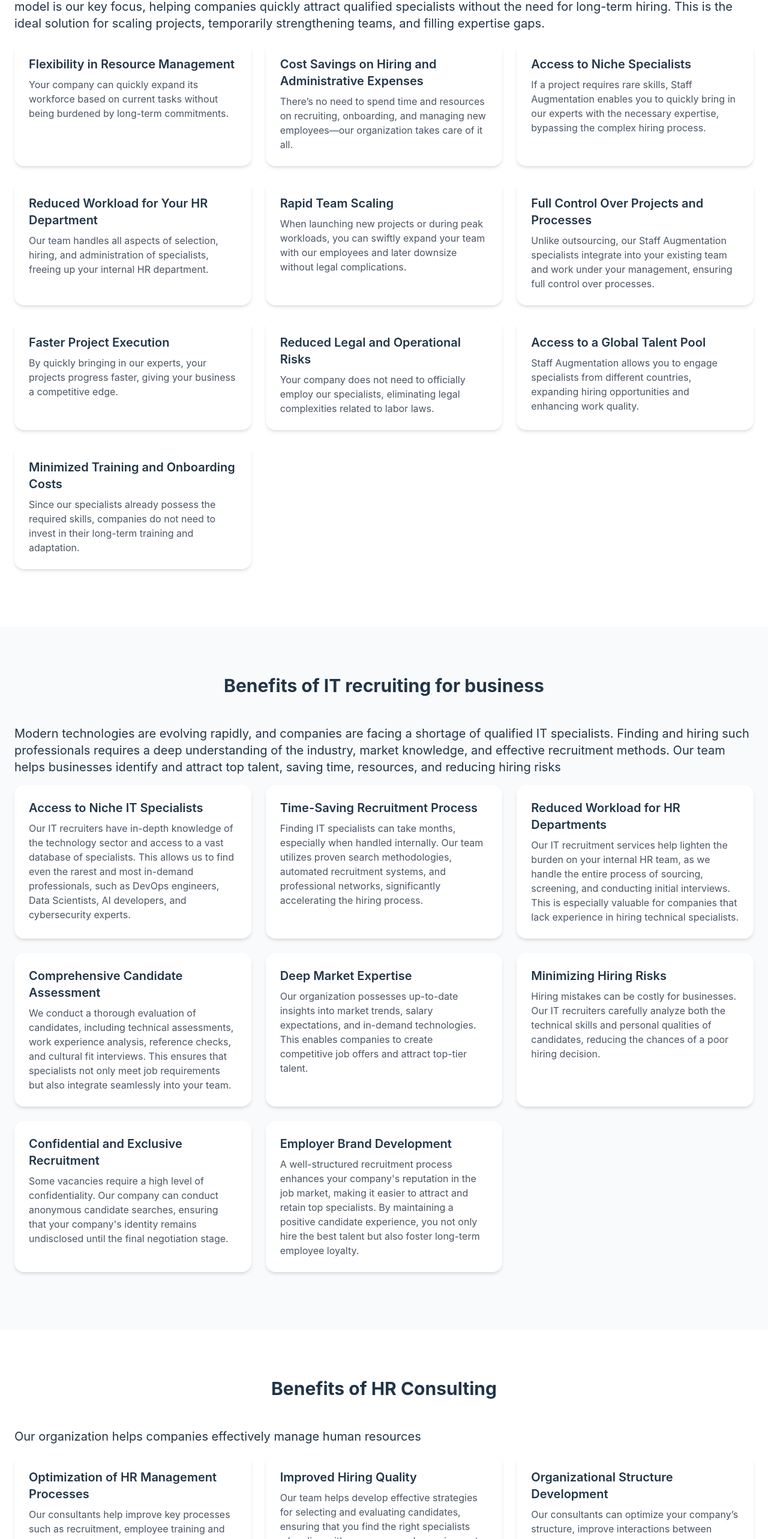
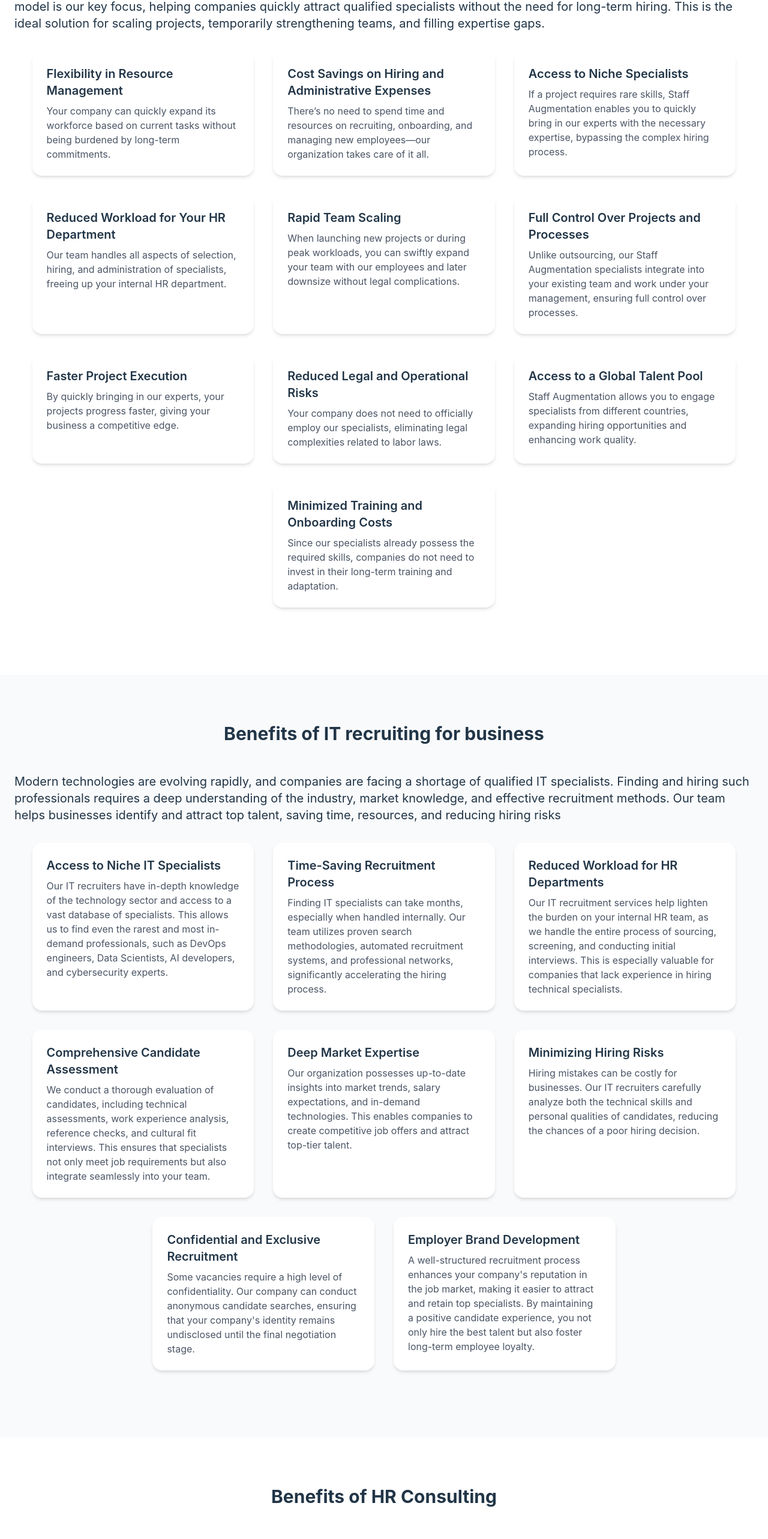
Before and after one commit to ngromyko/techtalentpro, a React (Vite) app: page / in a window 1280 px wide. Shown: the part 1597-4163 px from the top of the page at 60% size. Built offline with nearby package versions, Linux system fonts and the light colour scheme.

Commit message:
feat(UI-updates): update sections layout

```diff
--- a/src/components/HrConsultingSection.tsx
+++ b/src/components/HrConsultingSection.tsx
@@ -12,12 +12,12 @@ const HrConsultingSection = () => {
       <Container>
         <SectionHeader>{t("benefitsOfHrConsulting")}</SectionHeader>
         <p className="mb-4 text-xl">{t("sectionDescription")}</p>
-        <div className="grid grid-cols-1 md:grid-cols-2 lg:grid-cols-3 gap-6">
+        <div className="flex flex-wrap justify-center">
           {hrConsultingSectionTextKeys.map((textKey) => {
             return (
               <div
                 key={textKey}
-                className="bg-white p-6 rounded-2xl shadow-md hover:shadow-lg transition-all duration-300"
+                className="bg-white m-4 p-6 rounded-2xl shadow-md hover:shadow-lg transition-all duration-300 md:w-[40%] lg:w-[30%]"
               >
                 <h3 className="text-xl font-semibold text-primary mb-2">{t(`${textKey}.title`)}</h3>
                 <p className="text-color-text">{t(`${textKey}.description`)}</p>
--- a/src/components/ItRecruitmentSection.tsx
+++ b/src/components/ItRecruitmentSection.tsx
@@ -12,12 +12,12 @@ const ItRecruitmentSection = () => {
       <Container>
         <SectionHeader>{t("benefitsOfItRecruitingForBusiness")}</SectionHeader>
         <p className="mb-4 text-xl">{t("sectionDescription")}</p>
-        <div className="grid grid-cols-1 md:grid-cols-2 lg:grid-cols-3 gap-6">
+        <div className="flex flex-wrap justify-center">
           {itRecruitmentSectionTextKeys.map((textKey) => {
             return (
               <div
                 key={textKey}
-                className="bg-white p-6 rounded-2xl shadow-md hover:shadow-lg transition-all duration-300"
+                className="bg-white m-4 p-6 rounded-2xl shadow-md hover:shadow-lg transition-all duration-300 md:w-[40%] lg:w-[30%]"
               >
                 <h3 className="text-xl font-semibold text-primary mb-2">{t(`${textKey}.title`)}</h3>
                 <p className="text-color-text">{t(`${textKey}.description`)}</p>
--- a/src/components/StaffAugmentationSection.tsx
+++ b/src/components/StaffAugmentationSection.tsx
@@ -12,12 +12,12 @@ const StaffAugmentationSection = () => {
       <Container>
         <SectionHeader>{t("advantagesOfTheStaffAugmentationModel")}</SectionHeader>
         <p className="mb-4 text-xl">{t("sectionDescription")}</p>
-        <div className="grid grid-cols-1 md:grid-cols-2 lg:grid-cols-3 gap-6">
+        <div className="flex flex-wrap justify-center">
           {staffAugmentationSectionTextKeys.map((textKey) => {
             return (
               <div
                 key={textKey}
-                className="bg-white p-6 rounded-2xl shadow-md hover:shadow-lg transition-all duration-300"
+                className="bg-white m-4 p-6 rounded-2xl shadow-md hover:shadow-lg transition-all duration-300 md:w-[40%] lg:w-[30%]"
               >
                 <h3 className="text-xl font-semibold text-primary mb-2">{t(`${textKey}.title`)}</h3>
                 <p className="text-color-text">{t(`${textKey}.description`)}</p>
```
